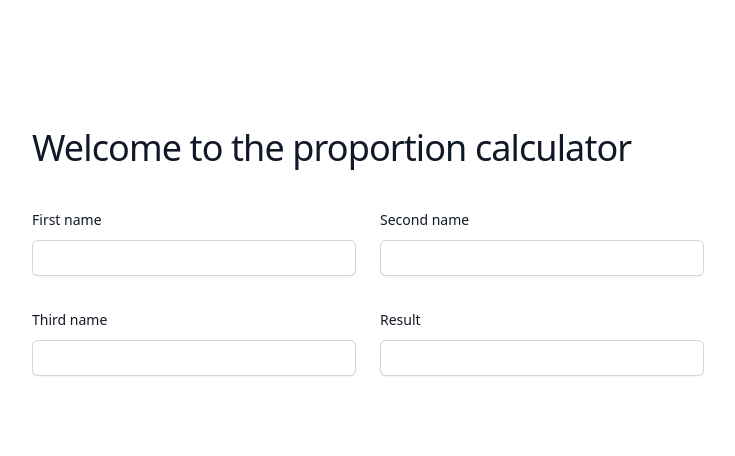
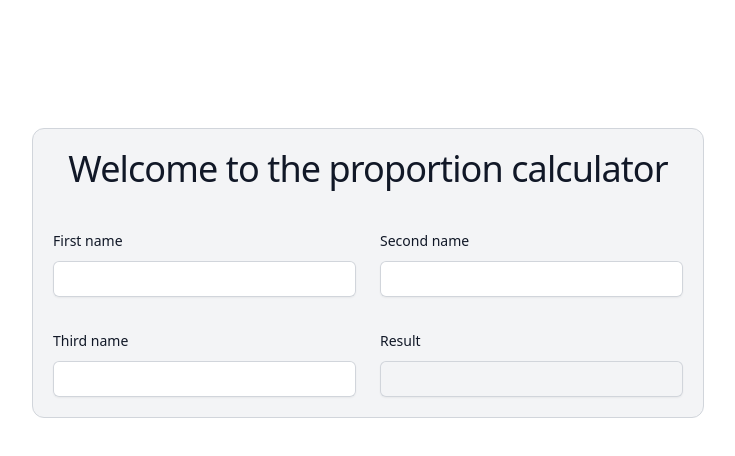
Before and after one commit to oboilo/pet-calculator, a plain HTML site: page index.html in a window 1280 px wide. Shown: the whole page, without its empty margins (272-1007 px from the left). Drawn offline with nearby package versions, Linux system fonts and the light colour scheme.

Commit message:
minor improvements

```diff
--- a/index.html
+++ b/index.html
@@ -17,47 +17,61 @@
 
 </head>
 
-<body class="bflex h-full flex-col g-slate-100">
+<body class="bflex h-full flex-col g-slate-100 text-balance">
   <div class="flex min-h-full flex-col">
     <main class="flex-auto">
       <div class="mx-auto max-w-7xl px-4 py-24 sm:px-6 sm:py-32 lg:px-8">
-        <div class="mx-auto max-w-2xl">
-          <h1 class="text-4xl font-medium tracking-tight text-gray-900">Welcome to the proportion calculator</h1>
+        <div class="mx-auto max-w-2xl bg-gray-100 p-5 rounded-xl border border-gray-300">
+          <h1 class="text-3xl md:text-4xl font-medium text-center tracking-tight text-gray-900">Welcome to the
+            proportion calculator
+          </h1>
 
           <form action="">
             <div class="space-y-12">
               <div class="mt-10 grid grid-cols-1 gap-x-6 gap-y-8 sm:grid-cols-6">
+
+                <!-- First input -->
                 <div class="sm:col-span-3">
-                  <label for="first-number" class="block text-sm font-medium leading-6 text-gray-900">First name</label>
+                  <label for="first-number" class="block text-sm font-medium leading-6 text-gray-900">First
+                    name</label>
                   <div class="mt-2">
                     <input type="number" name="first-number" id="first-number"
-                      class="block w-full rounded-md border-0 py-1.5 text-gray-900 shadow-sm ring-1 ring-inset ring-gray-300 placeholder:text-gray-400 focus:ring-2 focus:ring-inset focus:ring-indigo-600 sm:text-sm sm:leading-6">
+                      class="block w-full min-h-9 rounded-md border-0 py-1.5 text-gray-900 shadow-sm ring-1 ring-inset ring-gray-300 placeholder:text-gray-400 focus:ring-2 focus:ring-inset focus:ring-indigo-600 sm:text-sm sm:leading-6">
+                    </input>
                   </div>
                 </div>
+
                 <div class="sm:col-span-3">
                   <label for="second-number" class="block text-sm font-medium leading-6 text-gray-900">Second
                     name</label>
                   <div class="mt-2">
                     <input type="number" name="second-number" id="second-number"
-                      class="block w-full rounded-md border-0 py-1.5 text-gray-900 shadow-sm ring-1 ring-inset ring-gray-300 placeholder:text-gray-400 focus:ring-2 focus:ring-inset focus:ring-indigo-600 sm:text-sm sm:leading-6">
+                      class="block w-full min-h-9 rounded-md border-0 py-1.5 text-gray-900 shadow-sm ring-1 ring-inset ring-gray-300 placeholder:text-gray-400 focus:ring-2 focus:ring-inset focus:ring-indigo-600 sm:text-sm sm:leading-6">
+                    </input>
                   </div>
                 </div>
+
+                <!-- Third input -->
                 <div class="sm:col-span-3">
                   <label for="third-name" class="block text-sm font-medium leading-6 text-gray-900">Third name</label>
                   <div class="mt-2">
                     <input type="number" name="third-number" id="third-number"
-                      class="block w-full rounded-md border-0 py-1.5 text-gray-900 shadow-sm ring-1 ring-inset ring-gray-300 placeholder:text-gray-400 focus:ring-2 focus:ring-inset focus:ring-indigo-600 sm:text-sm sm:leading-6">
+                      class="block w-full min-h-9 rounded-md border-0 py-1.5 text-gray-900 shadow-sm ring-1 ring-inset ring-gray-300 placeholder:text-gray-400 focus:ring-2 focus:ring-inset focus:ring-indigo-600 sm:text-sm sm:leading-6">
                   </div>
                 </div>
+
+                <!-- Result -->
                 <div class="sm:col-span-3">
                   <label for="result" class="block text-sm font-medium leading-6 text-gray-900">Result</label>
                   <div class="mt-2">
-                    <input type="number" name="result" id="result"
-                      class="block w-full rounded-md border-0 py-1.5 text-gray-900 shadow-sm ring-1 ring-inset ring-gray-300 placeholder:text-gray-400 focus:ring-2 focus:ring-inset focus:ring-indigo-600 sm:text-sm sm:leading-6">
+                    <div type="number" name="result" id="result"
+                      class="block w-full min-h-9 rounded-md border-0 py-1.5 text-gray-900 shadow-sm ring-1 ring-inset ring-gray-300 placeholder:text-gray-400 focus:ring-2 focus:ring-inset focus:ring-indigo-600 sm:text-sm sm:leading-6">
+                    </div>
                   </div>
                 </div>
+
               </div>
-            </div>
+
           </form>
         </div>
 
```
